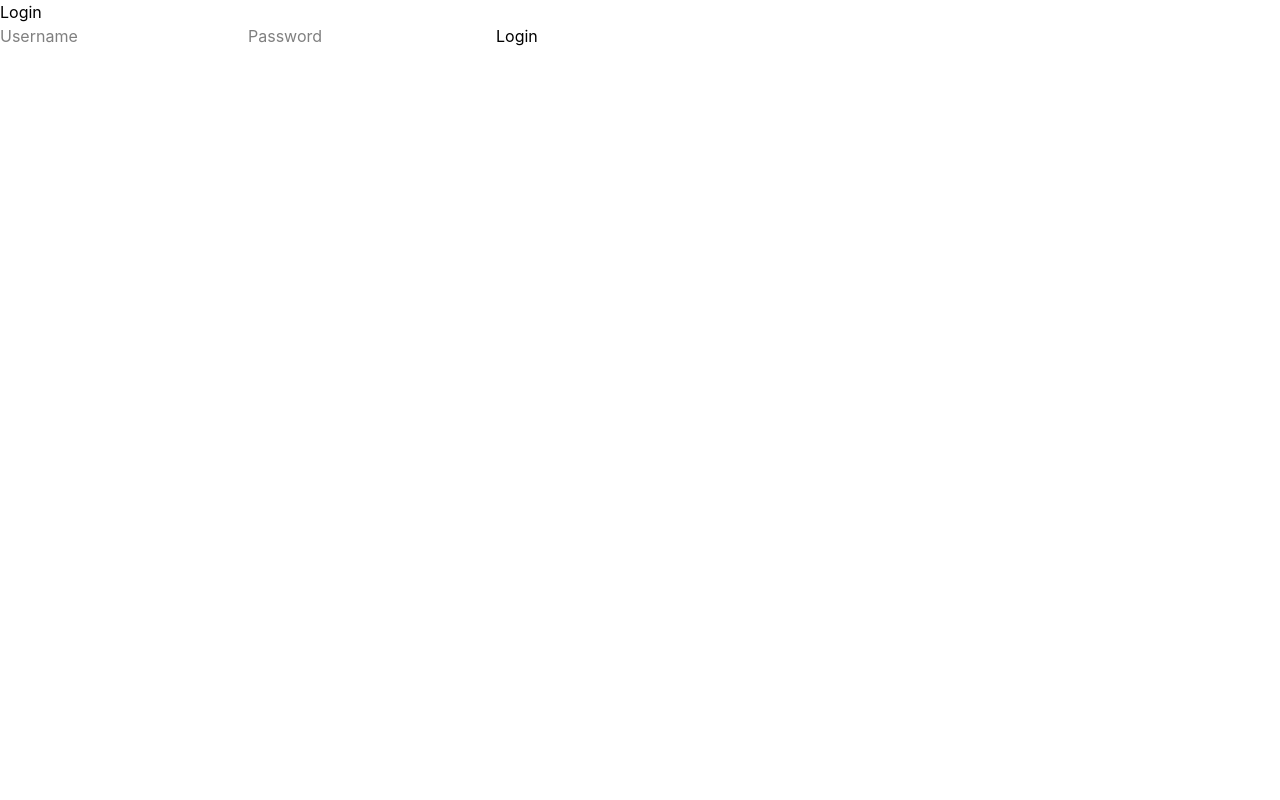
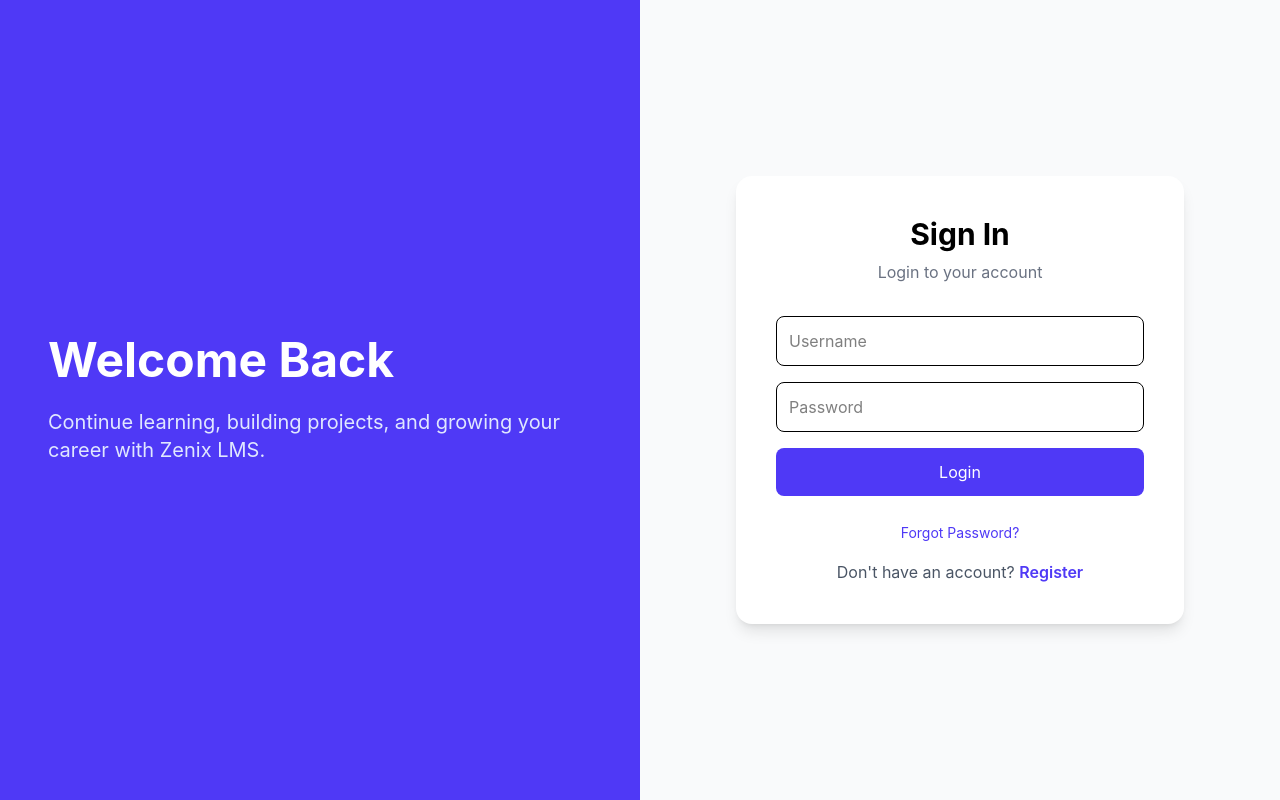
Before and after one commit to deepan-raj1/lms-saas-platform, a React (Vite) app in the folder lms_frontend/: page /login in a window 1280 px wide. Built offline with nearby package versions, Linux system fonts and the light colour scheme.

Commit message:
Redesign login page with professional UI

```diff
--- a/lms_frontend/src/pages/Login.jsx
+++ b/lms_frontend/src/pages/Login.jsx
@@ -1,44 +1,131 @@
 import { useState } from "react";
+import { Link, useNavigate } from "react-router-dom";
 import API from "../services/api";
 
 function Login() {
+  const navigate = useNavigate();
+
   const [username, setUsername] = useState("");
   const [password, setPassword] = useState("");
 
+  const [loading, setLoading] = useState(false);
+  const [error, setError] = useState("");
+
   const handleLogin = async () => {
+    setLoading(true);
+    setError("");
+
     try {
       const res = await API.post("token/", {
         username,
         password,
       });
 
-      console.log(res.data);
-
       localStorage.setItem("token", res.data.access);
       localStorage.setItem("role", res.data.role);
-      alert("Login successful");
-      window.location.href = "/instructor-courses";
+
+      navigate("/dashboard");
     } catch (err) {
-      alert("Login failed");
+      setError("Invalid username or password");
+    } finally {
+      setLoading(false);
     }
   };
 
   return (
+    <div className="min-h-screen grid md:grid-cols-2">
+
+      {/* Left Side */}
+      <div className="hidden md:flex bg-indigo-600 text-white items-center justify-center p-12">
+
         <div>
-      <h2>Login</h2>
+          <h1 className="text-5xl font-bold mb-6">
+            Welcome Back
+          </h1>
+
+          <p className="text-xl text-indigo-100">
+            Continue learning, building projects,
+            and growing your career with Zenix LMS.
+          </p>
+        </div>
+
+      </div>
+
+      {/* Right Side */}
+      <div className="flex items-center justify-center p-8 bg-gray-50">
+
+        <div className="bg-white p-10 rounded-2xl shadow-lg w-full max-w-md">
+
+          <h2 className="text-3xl font-bold text-center mb-2">
+            Sign In
+          </h2>
+
+          <p className="text-center text-gray-500 mb-8">
+            Login to your account
+          </p>
+
+          {error && (
+            <div className="bg-red-100 text-red-600 p-3 rounded mb-4">
+              {error}
+            </div>
+          )}
+
+          <div className="space-y-4">
 
             <input
+              type="text"
               placeholder="Username"
+              value={username}
               onChange={(e) => setUsername(e.target.value)}
+              className="w-full border p-3 rounded-lg"
             />
 
             <input
+              type="password"
               placeholder="Password"
-        type="password"
+              value={password}
               onChange={(e) => setPassword(e.target.value)}
+              className="w-full border p-3 rounded-lg"
             />
 
-      <button onClick={handleLogin}>Login</button>
+            <button
+              onClick={handleLogin}
+              disabled={loading}
+              className="w-full bg-indigo-600 text-white py-3 rounded-lg hover:bg-indigo-700 transition"
+            >
+              {loading ? "Signing In..." : "Login"}
+            </button>
+
+          </div>
+
+          <div className="mt-6 text-center">
+
+            <Link
+              to="/forgot-password"
+              className="text-indigo-600 text-sm"
+            >
+              Forgot Password?
+            </Link>
+
+          </div>
+
+          <div className="mt-4 text-center text-gray-600">
+
+            Don't have an account?{" "}
+
+            <Link
+              to="/register"
+              className="text-indigo-600 font-semibold"
+            >
+              Register
+            </Link>
+
+          </div>
+
+        </div>
+
+      </div>
+
     </div>
   );
 }
```
Lines whose indentation alone changed are shown as unchanged.
